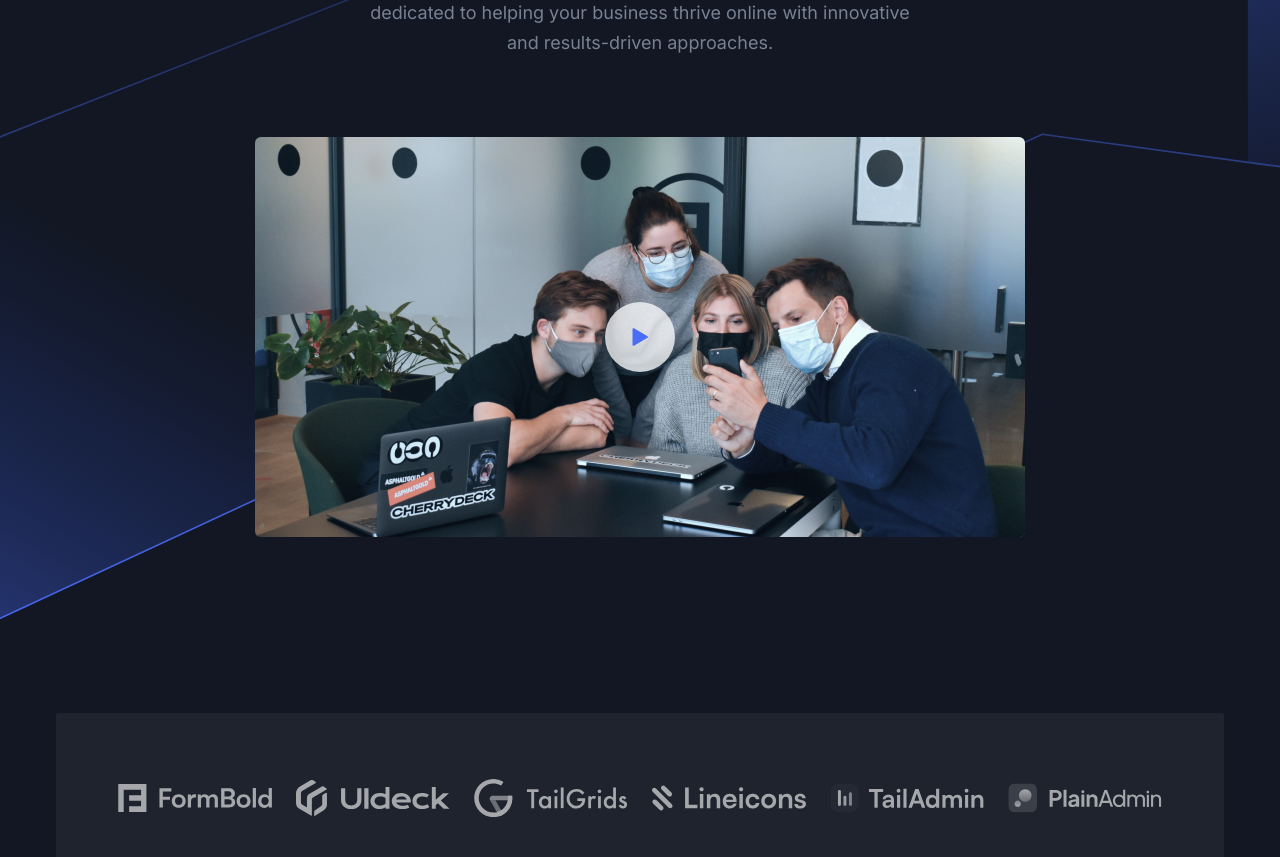
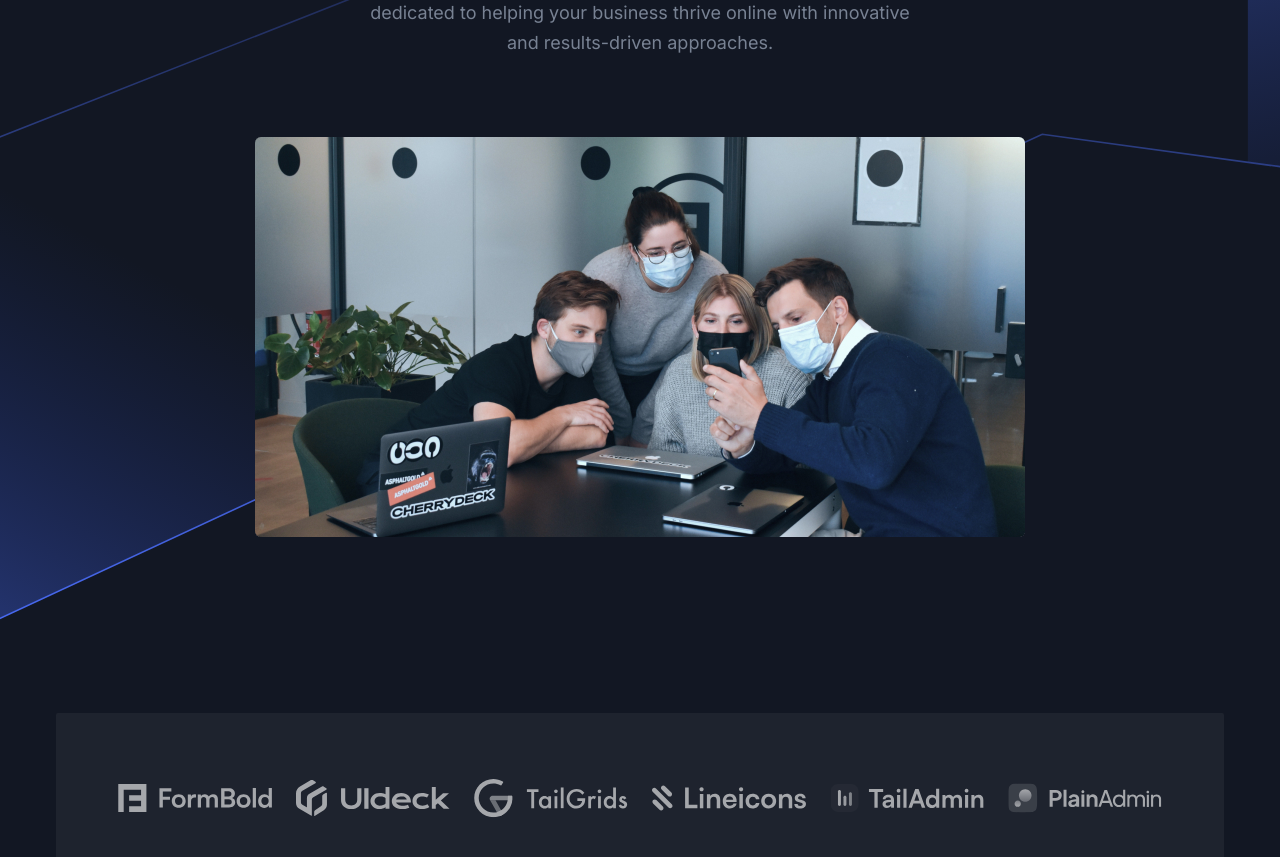
Before and after one commit to VashchenkoOleksandr/ostapec-business, a Next.js app: page / in a window 1280 px wide. Shown: the part 2080-2937 px from the top of the page. Built offline with nearby package versions, Linux system fonts and the light colour scheme.

Commit message:
Removed video section

```diff
--- a/src/components/Video/index.tsx
+++ b/src/components/Video/index.tsx
@@ -27,37 +27,11 @@ const Video = () => {
             >
               <div className="relative aspect-[77/40] items-center justify-center">
                 <Image src="/images/video/video.jpg" alt="video image" fill />
-                <div className="absolute right-0 top-0 flex h-full w-full items-center justify-center">
-                  <button
-                    aria-label="video play button"
-                    onClick={() => setOpen(true)}
-                    className="flex h-[70px] w-[70px] items-center justify-center rounded-full bg-white bg-opacity-75 text-primary transition hover:bg-opacity-100"
-                  >
-                    <svg
-                      width="16"
-                      height="18"
-                      viewBox="0 0 16 18"
-                      className="fill-current"
-                    >
-                      <path d="M15.5 8.13397C16.1667 8.51888 16.1667 9.48112 15.5 9.86602L2 17.6603C1.33333 18.0452 0.499999 17.564 0.499999 16.7942L0.5 1.20577C0.5 0.43597 1.33333 -0.0451549 2 0.339745L15.5 8.13397Z" />
-                    </svg>
-                  </button>
-                </div>
               </div>
             </div>
           </div>
         </div>
       </div>
-
-      <ModalVideo
-        channel="youtube"
-        autoplay={true}
-        start={true}
-        isOpen={isOpen}
-        videoId="L61p2uyiMSo"
-        onClose={() => setOpen(false)}
-      />
-
       <div className="absolute bottom-0 left-0 right-0 z-[-1] h-full w-full bg-[url(/images/video/shape.svg)] bg-cover bg-center bg-no-repeat"></div>
     </section>
   );
```
